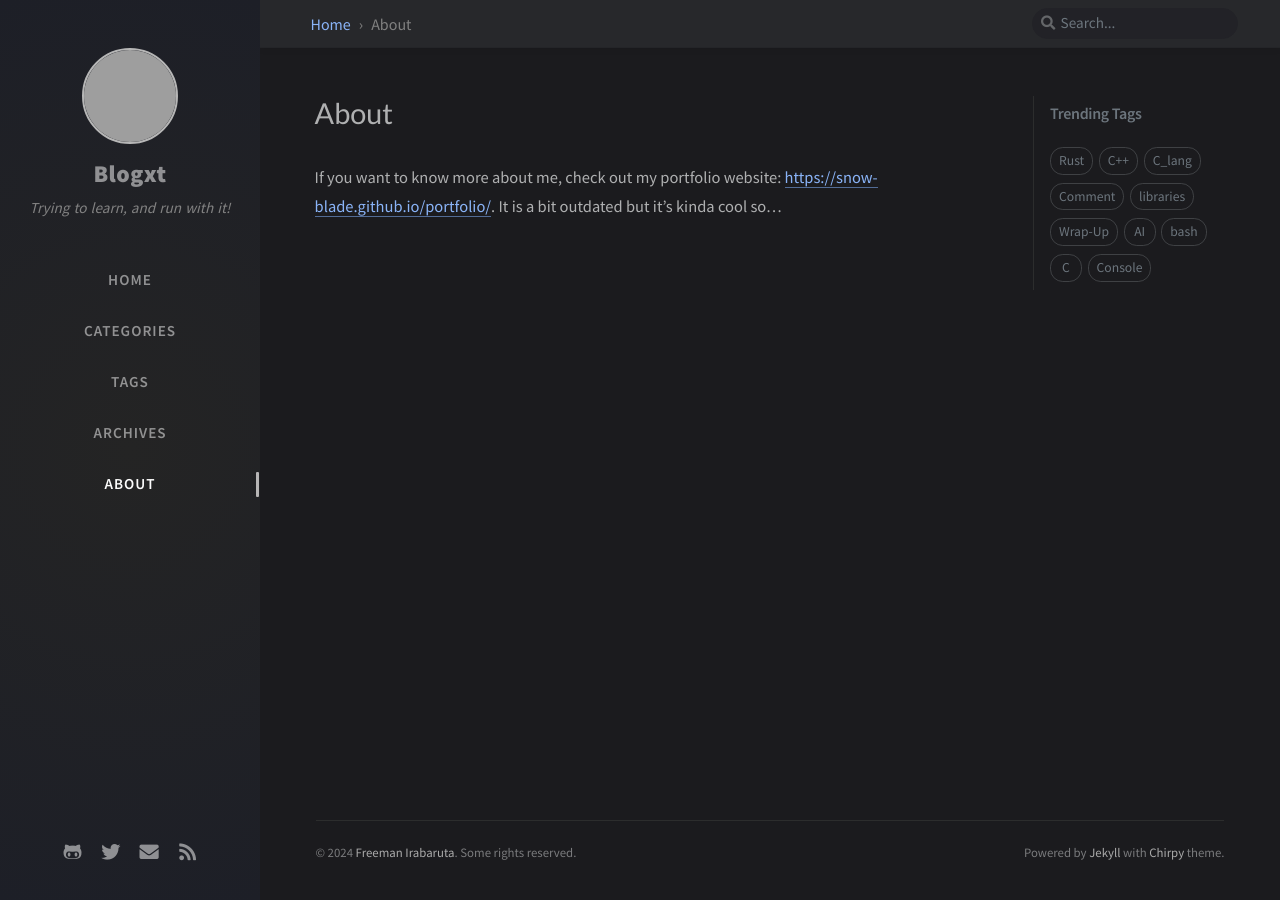
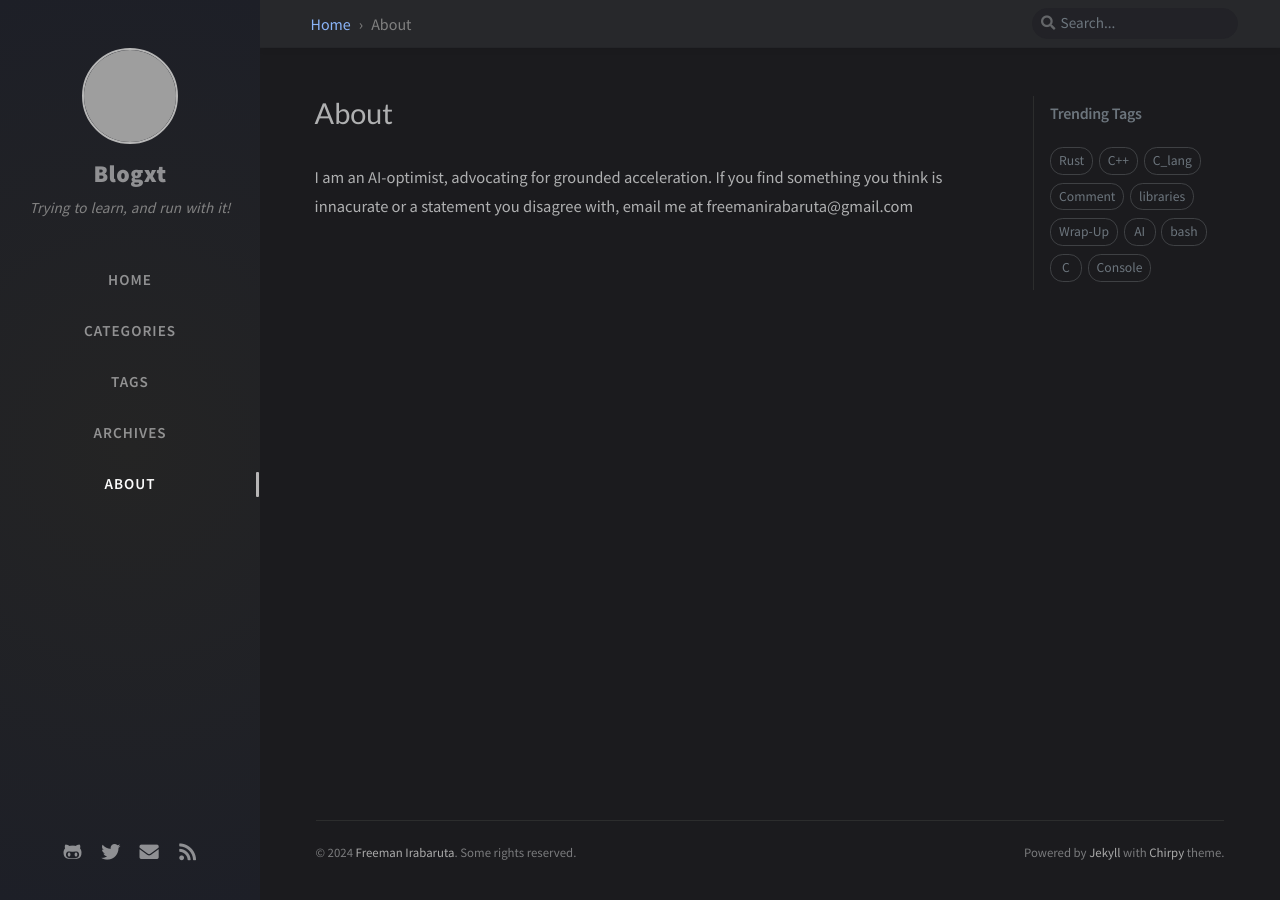
Before and after one commit to snow-blade/jekyll-blog, a Jekyll site: the page built from _tabs/about.md, in a window 1280 px wide. Built offline with Jekyll 4.4.1, drawn with Linux system fonts in a browser that asks for light colours; nearby versions of some CDN libraries; comment, search, counter and statistics services are not loaded; grey boxes are pictures that could not be loaded.

Commit message:
Update my about page

```diff
--- a/_tabs/about.md
+++ b/_tabs/about.md
@@ -3,4 +3,4 @@ title: About
 icon: fas fa-info
 order: 4
 ---
-If you want to know more about me, check out my portfolio website: [https://snow-blade.github.io/portfolio/](https://snow-blade.github.io/portfolio/). It is a bit outdated but it's kinda cool so...
+I am an AI-optimist, advocating for grounded acceleration. If you find something you think is innacurate or a statement you disagree with, email me at freemanirabaruta@gmail.com
```
